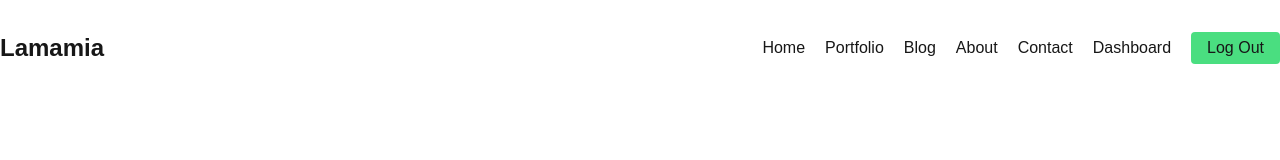
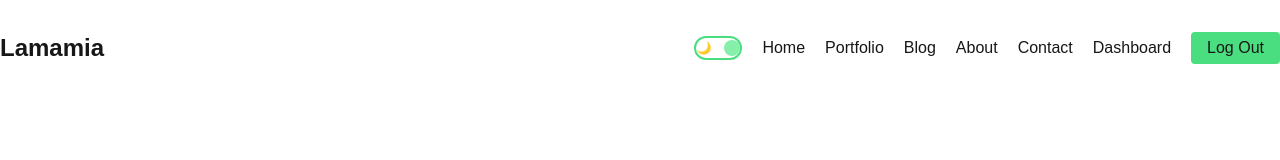
Before and after one commit to kawsaruddin450/lamamia-org, a Next.js app: page / in a window 1280 px wide. Shown: the top 160 px of the page. Built offline with nearby package versions, Linux system fonts and the light colour scheme.

Commit message:
Dark mode toggle button setup

```diff
--- /dev/null
+++ b/components/DarkModeToggle/DarkModeToggle.jsx
@@ -0,0 +1,14 @@
+import React from 'react'
+
+const DarkModeToggle = () => {
+    const mode = "dark";
+  return (
+    <div className='w-12 h-6 border-2 border-green-400 rounded-3xl flex justify-between items-center relative cursor-pointer'>
+        <div className='text-xs'>🌙</div>
+        <div className='text-xs'>🔆</div>
+        <div className={`w-4 h-4 bg-green-300 rounded-full absolute ${mode === "light" ? "left-0" : "right-0"}`}></div>
+    </div>
+  )
+}
+
+export default DarkModeToggle;
--- a/components/navbar/NavBar.jsx
+++ b/components/navbar/NavBar.jsx
@@ -1,6 +1,7 @@
 "use client";
 import Link from 'next/link';
 import React from 'react';
+import DarkModeToggle from '../DarkModeToggle/DarkModeToggle';
 
 const links = [
     {
@@ -40,6 +41,7 @@ const NavBar = () => {
         <div className="flex justify-between h-24 items-center">
             <Link className="font-bold text-2xl" href="/">Lamamia</Link>
             <div className="flex items-center gap-5">
+                <DarkModeToggle></DarkModeToggle>
                 {
                     links.map(link => <Link key={link.id} href={link.url}>
                     {link.title}
```
